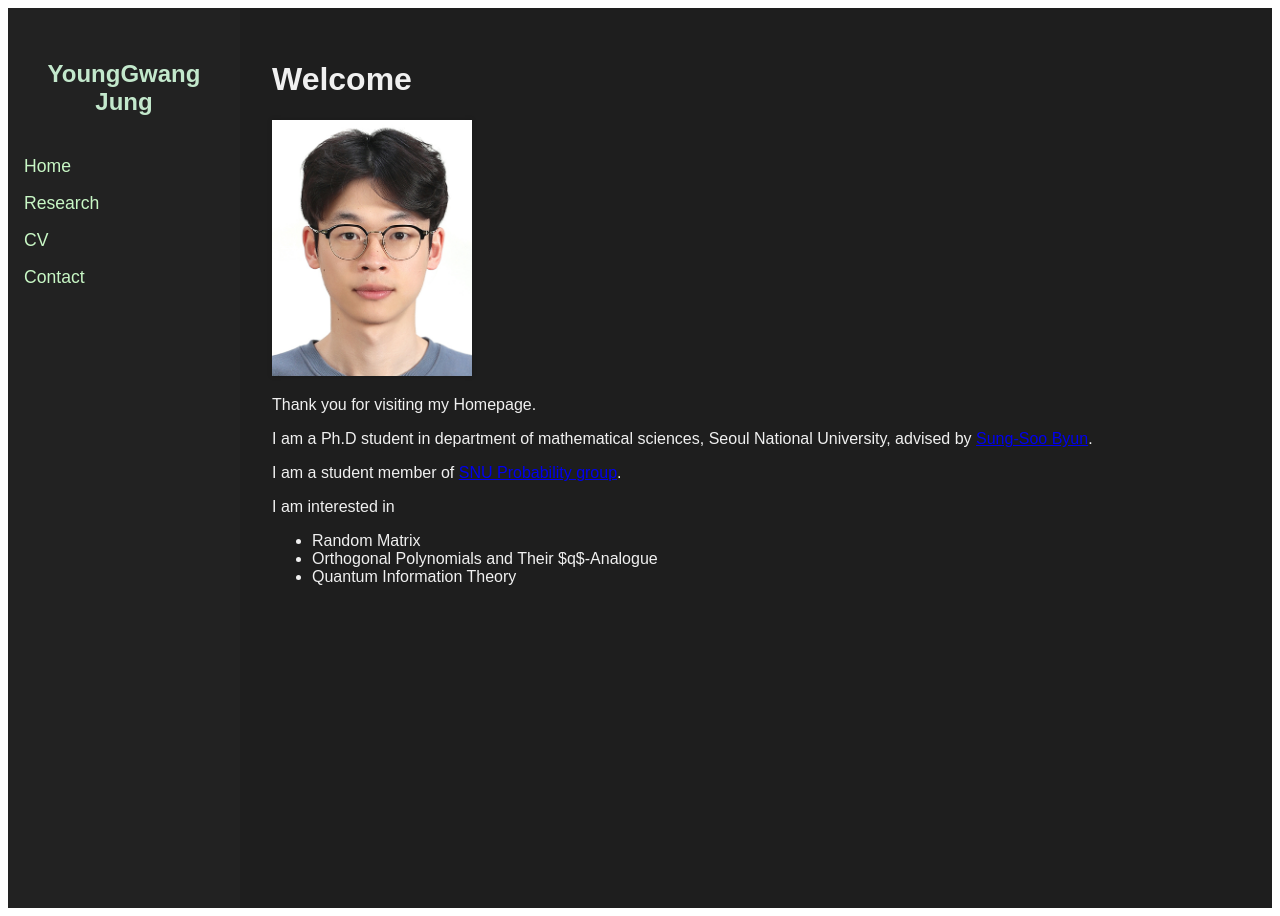
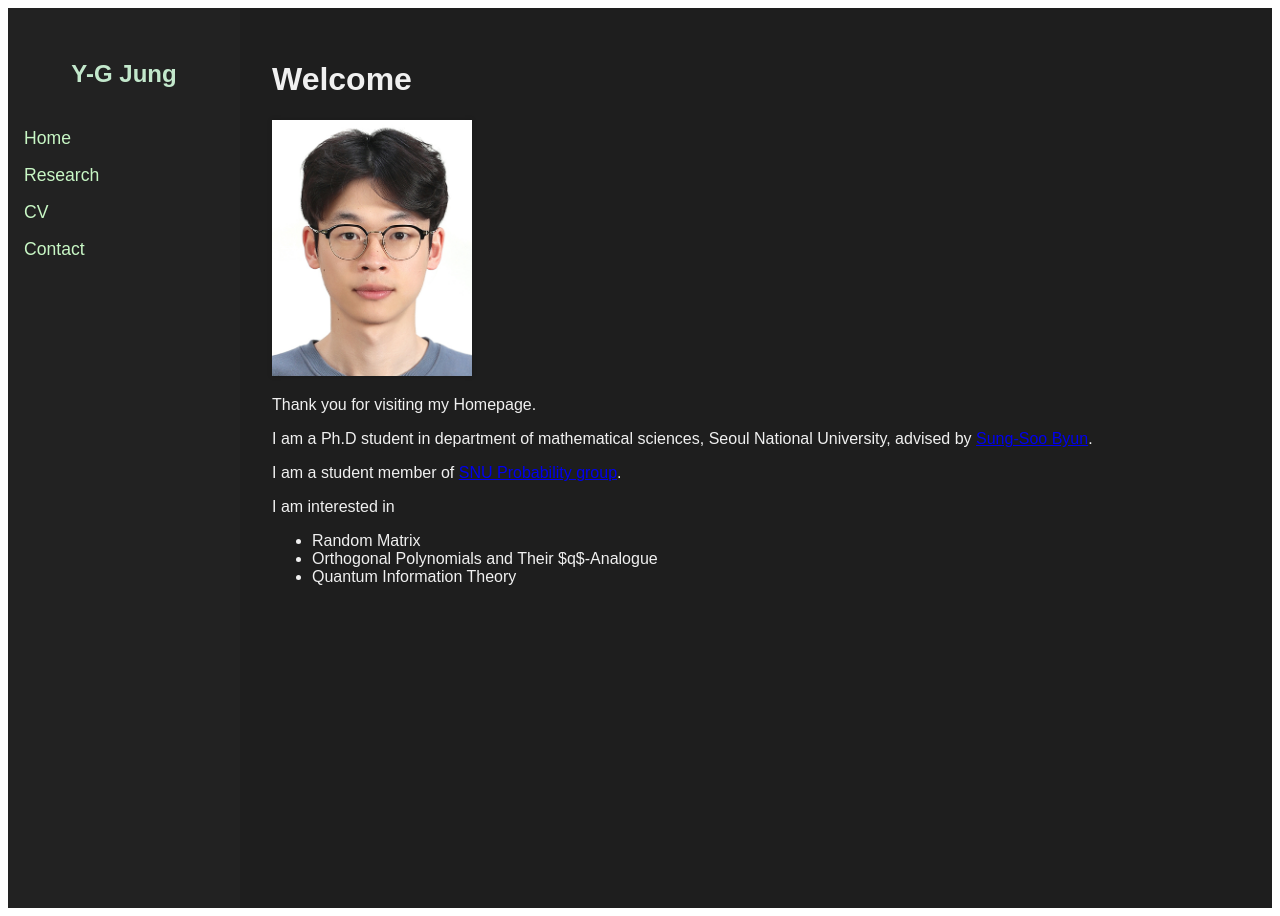
Before and after one commit to y-gJung/y-gJung.github.io, a Jekyll site: the page built from index.md, in a window 1280 px wide. Built offline with Jekyll 4.4.1, drawn with Linux system fonts in a browser that asks for light colours.

Commit message:
Update default.html

```diff
--- a/_layouts/default.html
+++ b/_layouts/default.html
@@ -10,7 +10,7 @@
 
 <div class="layout">
   <nav class="sidebar">
-    <h2 class="logo">YoungGwang Jung</h2>
+    <h2 class="logo">Y-G Jung</h2>
     <a href="/" class="side-link">Home</a>
     <a href="/research.html" class="side-link">Research</a>
     <a href="/cv.html" class="side-link">CV</a>
```
